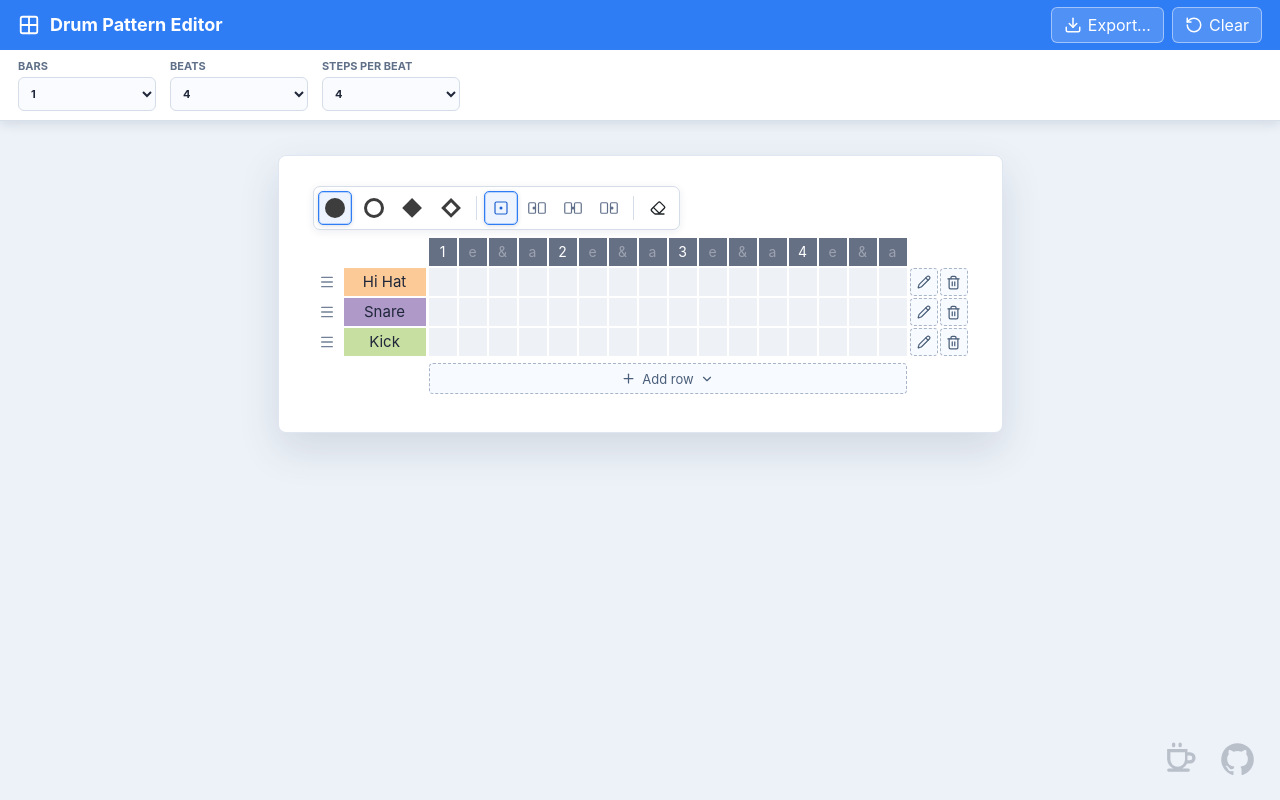
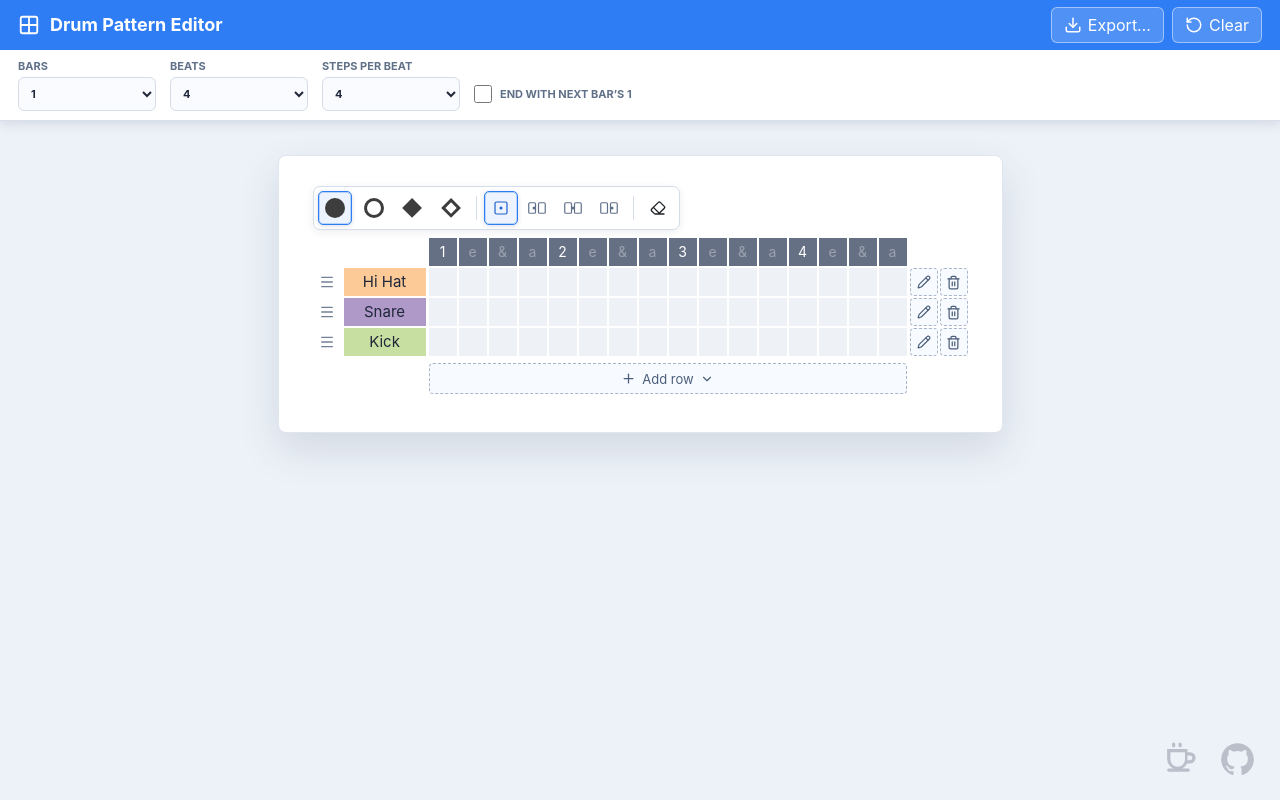
Before and after one commit to dobaksz/drum-pattern-editor, a React (Vite) app: page / in a window 1280 px wide. Built offline with nearby package versions, Linux system fonts and the light colour scheme.

Commit message:
Add next bar start grid option

```diff
--- a/src/app.tsx
+++ b/src/app.tsx
@@ -49,6 +49,10 @@ export function App() {
           type: EditorActionType.RequestGridChange,
           change: { parameter: GridParameter.StepsPerBeat, value }
         })}
+        onNextBarStartChange={(value) => dispatch({
+          type: EditorActionType.RequestGridChange,
+          change: { parameter: GridParameter.NextBarStart, value }
+        })}
       />
       <PatternEditor
         pattern={pattern}
--- a/src/editor_reducer.ts
+++ b/src/editor_reducer.ts
@@ -37,10 +37,12 @@ export interface EditorState {
   pendingGridChange: PendingGridChange | null;
 }
 
-export interface PendingGridChange {
-  parameter: GridParameter;
-  value: number;
-}
+export type PendingGridChange =
+  | {
+    parameter: GridParameter.Bars | GridParameter.BeatsPerBar | GridParameter.StepsPerBeat;
+    value: number;
+  }
+  | { parameter: GridParameter.NextBarStart; value: boolean };
 
 export type EditorAction =
   | { type: EditorActionType.RequestGridChange; change: PendingGridChange }
@@ -134,11 +136,12 @@ function withPattern(state: EditorState, pattern: PatternData): EditorState {
   return pattern === state.pattern ? state : { ...state, pattern };
 }
 
-function getGridValue(pattern: PatternData, parameter: GridParameter): number {
+function getGridValue(pattern: PatternData, parameter: GridParameter): number | boolean {
   switch (parameter) {
     case GridParameter.Bars: return pattern.bars;
     case GridParameter.BeatsPerBar: return pattern.beatsPerBar;
     case GridParameter.StepsPerBeat: return pattern.stepsPerBeat;
+    case GridParameter.NextBarStart: return pattern.includeNextBarStart;
   }
 }
 
@@ -161,6 +164,8 @@ function applyGridChange(pattern: PatternData, change: PendingGridChange): Patte
       return pattern.withBeatsPerBar(change.value);
     case GridParameter.StepsPerBeat:
       return pattern.withStepsPerBeat(change.value);
+    case GridParameter.NextBarStart:
+      return pattern.withNextBarStart(change.value);
   }
 }
 
--- a/src/editor_toolbar.tsx
+++ b/src/editor_toolbar.tsx
@@ -6,6 +6,7 @@ interface RhythmControlsProps {
   onBarsChange: (value: number) => void;
   onBeatsPerBarChange: (value: number) => void;
   onStepsPerBeatChange: (value: number) => void;
+  onNextBarStartChange: (enabled: boolean) => void;
 }
 
 interface ActionBarProps {
@@ -24,7 +25,13 @@ function Brand() {
   );
 }
 
-function RhythmControls({ pattern, onBarsChange, onBeatsPerBarChange, onStepsPerBeatChange }: RhythmControlsProps) {
+function RhythmControls({
+  pattern,
+  onBarsChange,
+  onBeatsPerBarChange,
+  onStepsPerBeatChange,
+  onNextBarStartChange
+}: RhythmControlsProps) {
   return (
     <div className="control-group" aria-label="Rhythm settings">
       <label>
@@ -57,6 +64,14 @@ function RhythmControls({ pattern, onBarsChange, onBeatsPerBarChange, onStepsPer
           ))}
         </select>
       </label>
+      <label className="checkbox-control">
+        <input
+          type="checkbox"
+          checked={pattern.includeNextBarStart}
+          onChange={(event) => onNextBarStartChange(event.target.checked)}
+        />
+        End with next bar’s 1
+      </label>
     </div>
   );
 }
@@ -82,7 +97,8 @@ export function EditorToolbar({
   onBeatsPerBarChange,
   onClearGrid,
   onOpenExport,
-  onStepsPerBeatChange
+  onStepsPerBeatChange,
+  onNextBarStartChange
 }: EditorToolbarProps) {
   return (
     <section className="editor-toolbar" aria-label="Pattern controls">
@@ -96,6 +112,7 @@ export function EditorToolbar({
           onBarsChange={onBarsChange}
           onBeatsPerBarChange={onBeatsPerBarChange}
           onStepsPerBeatChange={onStepsPerBeatChange}
+          onNextBarStartChange={onNextBarStartChange}
         />
       </div>
     </section>
--- a/src/pattern_data.ts
+++ b/src/pattern_data.ts
@@ -22,6 +22,7 @@ interface PatternDataInit {
   bars?: number;
   beatsPerBar?: number;
   stepsPerBeat?: number;
+  includeNextBarStart?: boolean;
   rows: readonly (PatternRow | PatternRowInit)[];
   nextRowId?: number;
 }
@@ -30,6 +31,7 @@ export class PatternData {
   readonly bars: number;
   readonly beatsPerBar: number;
   readonly stepsPerBeat: number;
+  readonly includeNextBarStart: boolean;
   readonly rows: readonly PatternRow[];
   readonly nextRowId: number;
   readonly columnCount: number;
@@ -46,15 +48,17 @@ export class PatternData {
     bars = 1,
     beatsPerBar = DEFAULT_BEATS_PER_BAR,
     stepsPerBeat = DEFAULT_STEPS_PER_BEAT,
+    includeNextBarStart = false,
     rows,
     nextRowId = 1
   }: PatternDataInit) {
     this.bars = bars;
     this.beatsPerBar = beatsPerBar;
     this.stepsPerBeat = stepsPerBeat;
+    this.includeNextBarStart = includeNextBarStart;
     this.rows = Object.freeze(rows.map((row) => row instanceof PatternRow ? row : new PatternRow(row)));
     this.nextRowId = nextRowId;
-    this.columnCount = bars * beatsPerBar * stepsPerBeat;
+    this.columnCount = bars * beatsPerBar * stepsPerBeat + (includeNextBarStart ? 1 : 0);
     this.header = Object.freeze(this.createHeader());
     Object.freeze(this);
   }
@@ -87,15 +91,19 @@ export class PatternData {
   }
 
   withBars(bars: number): PatternData {
-    return this.withGridShape(bars, this.beatsPerBar, this.stepsPerBeat);
+    return this.withGridShape(bars, this.beatsPerBar, this.stepsPerBeat, this.includeNextBarStart);
   }
 
   withBeatsPerBar(beatsPerBar: number): PatternData {
-    return this.withGridShape(this.bars, beatsPerBar, this.stepsPerBeat);
+    return this.withGridShape(this.bars, beatsPerBar, this.stepsPerBeat, this.includeNextBarStart);
   }
 
   withStepsPerBeat(stepsPerBeat: number): PatternData {
-    return this.withGridShape(this.bars, this.beatsPerBar, stepsPerBeat);
+    return this.withGridShape(this.bars, this.beatsPerBar, stepsPerBeat, this.includeNextBarStart);
+  }
+
+  withNextBarStart(includeNextBarStart: boolean): PatternData {
+    return this.withGridShape(this.bars, this.beatsPerBar, this.stepsPerBeat, includeNextBarStart);
   }
 
   paint(rowId: string, index: number, mode: PlacementMode, symbolId: SymbolId): PatternData {
@@ -150,17 +158,23 @@ export class PatternData {
     });
   }
 
-  private withGridShape(bars: number, beatsPerBar: number, stepsPerBeat: number): PatternData {
+  private withGridShape(
+    bars: number,
+    beatsPerBar: number,
+    stepsPerBeat: number,
+    includeNextBarStart: boolean
+  ): PatternData {
     const nextBars = Math.min(MAX_BARS, Math.max(1, bars));
     const nextBeatsPerBar = Math.min(MAX_BEATS_PER_BAR, Math.max(1, beatsPerBar));
     const nextStepsPerBeat = STEPS_PER_BEAT_OPTIONS.some((option) => option.id === stepsPerBeat)
       ? stepsPerBeat
       : DEFAULT_STEPS_PER_BEAT;
-    const columnCount = nextBars * nextBeatsPerBar * nextStepsPerBeat;
+    const columnCount = nextBars * nextBeatsPerBar * nextStepsPerBeat + (includeNextBarStart ? 1 : 0);
     return this.copy({
       bars: nextBars,
       beatsPerBar: nextBeatsPerBar,
       stepsPerBeat: nextStepsPerBeat,
+      includeNextBarStart,
       rows: this.rows.map((row) => row.reset(columnCount))
     });
   }
@@ -178,6 +192,7 @@ export class PatternData {
       bars: this.bars,
       beatsPerBar: this.beatsPerBar,
       stepsPerBeat: this.stepsPerBeat,
+      includeNextBarStart: this.includeNextBarStart,
       rows: this.rows,
       nextRowId: this.nextRowId,
       ...overrides
--- a/src/styles.css
+++ b/src/styles.css
@@ -128,6 +128,24 @@ select {
 .control-group select {
   width: 138px;
   padding: 0 8px;
+}
+
+.checkbox-control {
+  display: flex;
+  height: 34px;
+  align-self: end;
+  align-items: center;
+  gap: 8px;
+  white-space: nowrap;
+  cursor: pointer;
+}
+
+.checkbox-control input {
+  width: 18px;
+  height: 18px;
+  margin: 0;
+  accent-color: #2f7df4;
+  cursor: pointer;
 }
 
 .actions button {
--- a/src/types.ts
+++ b/src/types.ts
@@ -34,7 +34,8 @@ export enum ExportFormat {
 export enum GridParameter {
   Bars = "bars",
   BeatsPerBar = "beats-per-bar",
-  StepsPerBeat = "steps-per-beat"
+  StepsPerBeat = "steps-per-beat",
+  NextBarStart = "next-bar-start"
 }
 
 export const BETWEEN_CELL_FRACTIONS: Readonly<Record<BetweenCellPosition, number>> = Object.freeze({
```
